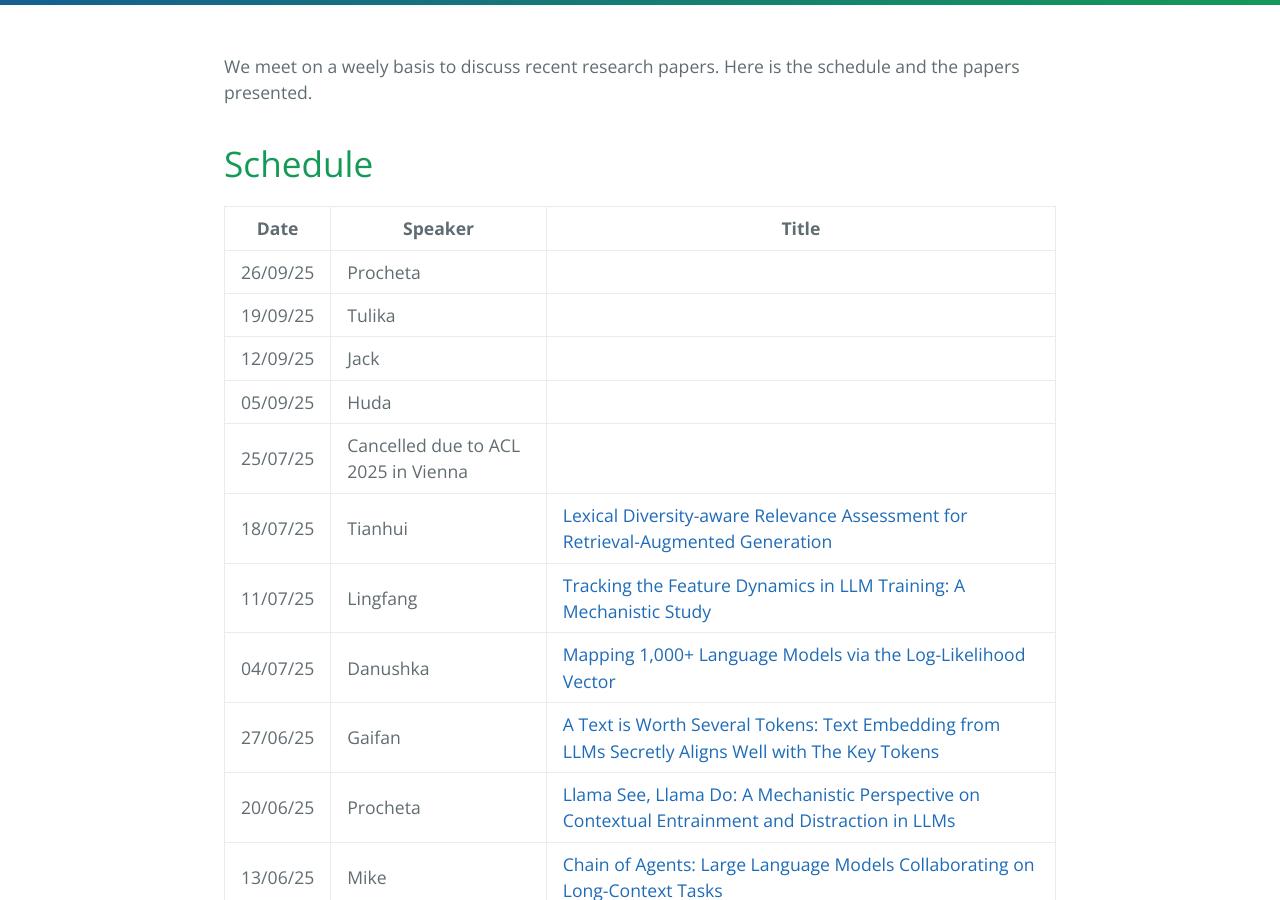
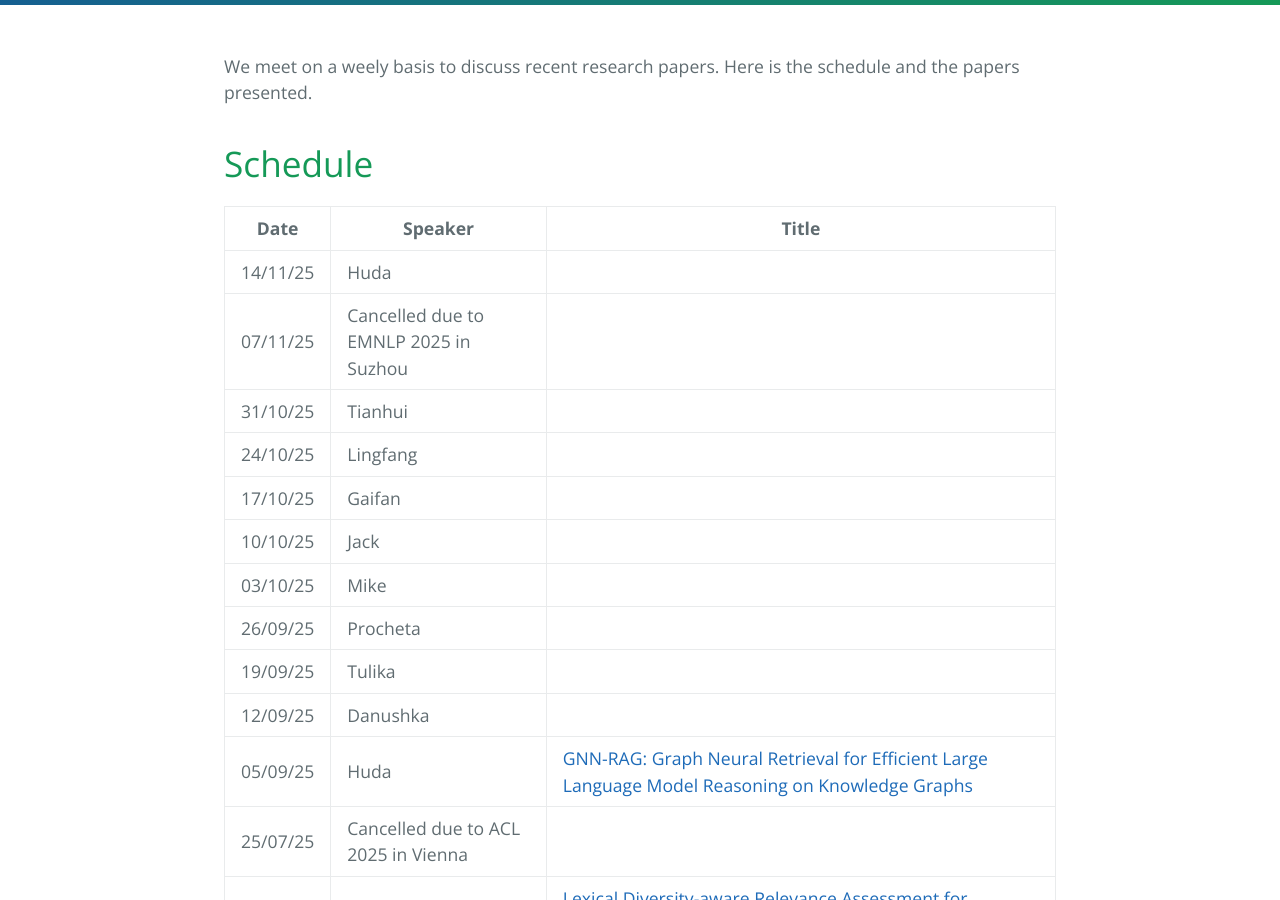
Before and after one commit to LivNLP/livnlp.github.io, a Jekyll site: the page built from reading.md, in a window 1280 px wide and 900 px high, scrolled down 368 px. Built offline with Jekyll 4.4.1, drawn with Linux system fonts in a browser that asks for light colours.

Commit message:
Update reading.md

```diff
--- a/reading.md
+++ b/reading.md
@@ -13,10 +13,17 @@ We meet on a weely basis to discuss recent research papers. Here is the schedule
 
 | Date | Speaker | Title
 | ----- | ------- | -----
+| 14/11/25|  Huda |
+| 07/11/25|  Cancelled due to EMNLP 2025 in Suzhou |
+| 31/10/25|  Tianhui |
+| 24/10/25|  Lingfang |
+| 17/10/25|  Gaifan |
+| 10/10/25|  Jack |
+| 03/10/25|  Mike |
 | 26/09/25|  Procheta |
 | 19/09/25|  Tulika |
-| 12/09/25|  Jack |
-| 05/09/25|  Huda |
+| 12/09/25|  Danushka |
+| 05/09/25|  Huda | [GNN-RAG: Graph Neural Retrieval for Efficient Large Language Model Reasoning on Knowledge Graphs](https://aclanthology.org/2025.findings-acl.856/)
 | 25/07/25|  Cancelled due to ACL 2025 in Vienna|
 | 18/07/25|  Tianhui | [Lexical Diversity-aware Relevance Assessment for Retrieval-Augmented Generation](https://openreview.net/forum?id=omv3VfVIQt)
 | 11/07/25|  Lingfang| [Tracking the Feature Dynamics in LLM Training: A Mechanistic Study](https://arxiv.org/abs/2412.17626)
```
